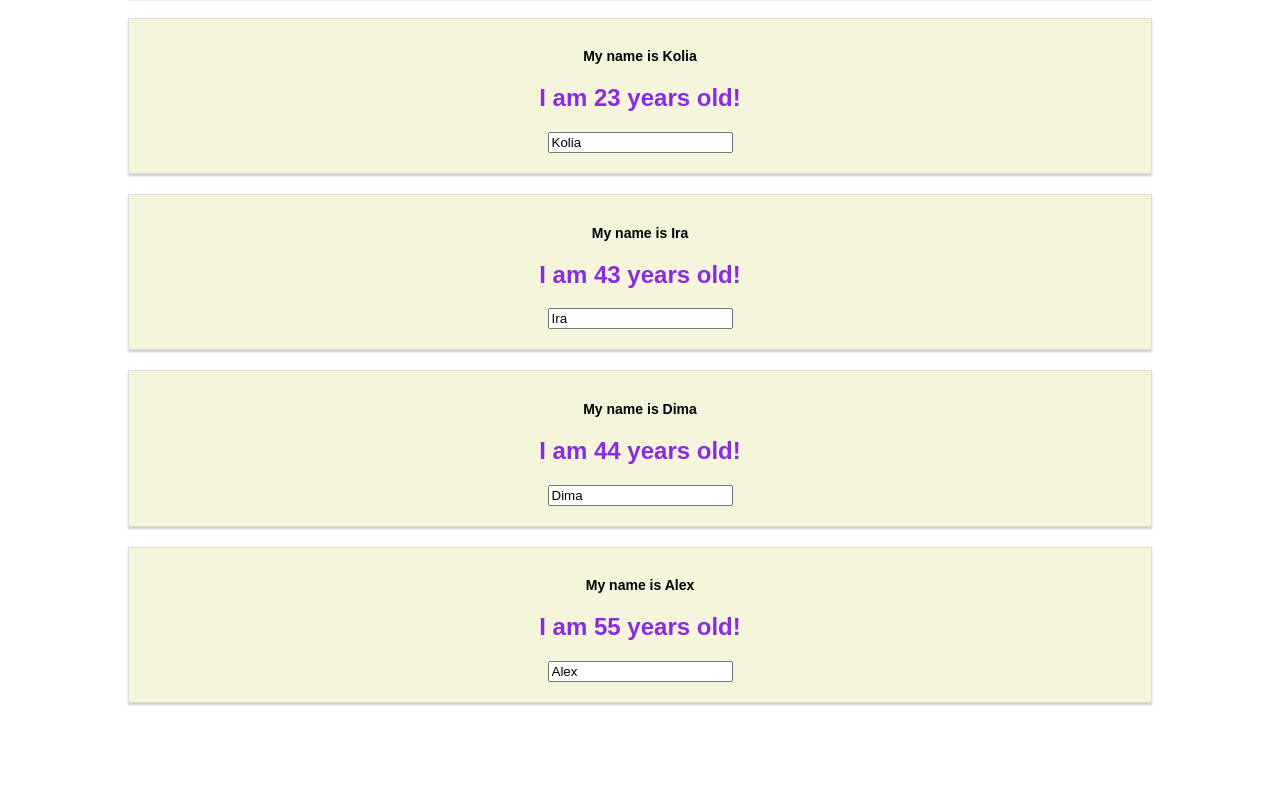
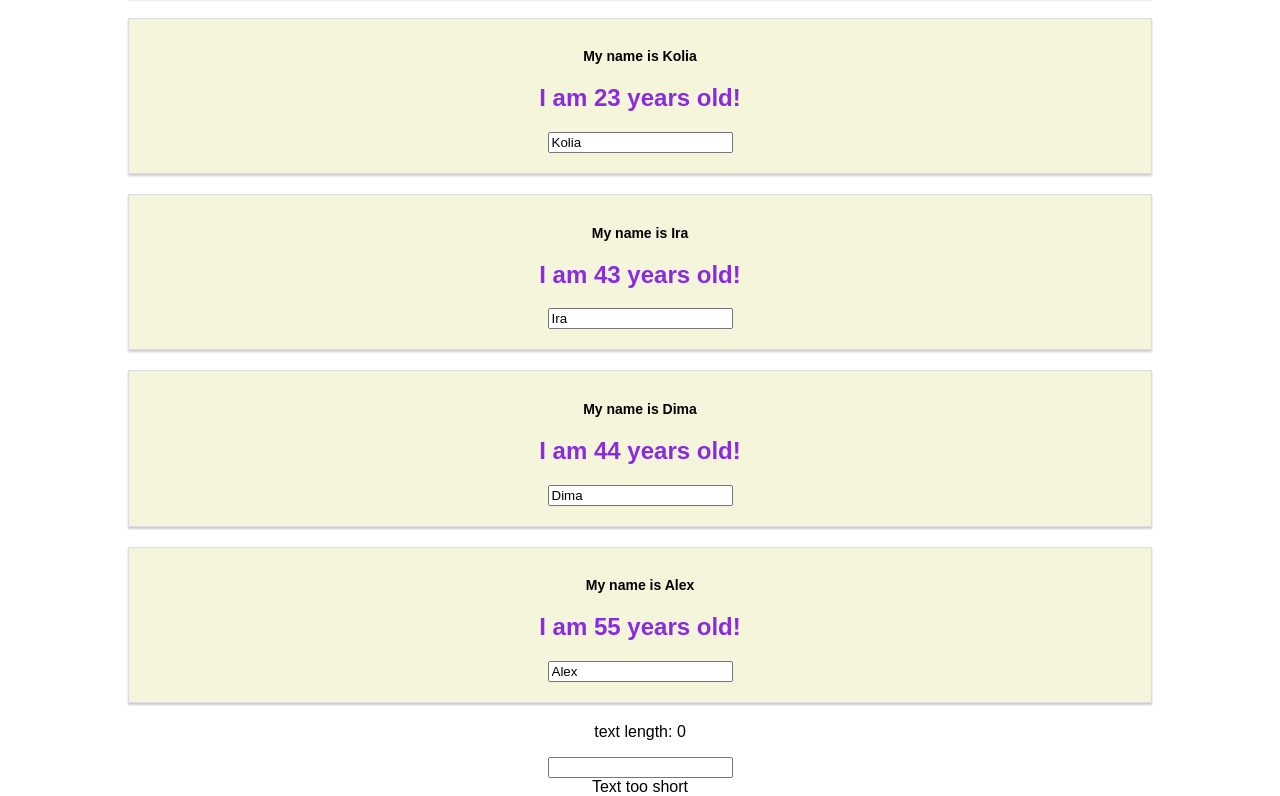
Before and after one commit to faintx4/ReactUdemy, a React (Create React App) app: page / in a window 1280 px wide. Shown: the part 259-1055 px from the top of the page. Before the commit the page ends 982 px from the top, so only its background shows below. Built offline with nearby package versions, Linux system fonts and the light colour scheme.

Commit message:
chars remove

```diff
--- a/src/App.js
+++ b/src/App.js
@@ -1,11 +1,13 @@
 import React, {Component} from 'react';
 import './App.css';
 import Person from './Person/Person';
+import ValidationComponent from './ValidationComponent';
+import CharComponent from "./CharComponent";
 
 class App extends Component {
   // any change to container's state will trigger render method
   // changes should be through setState method!
-  // test
+
   state = {
     persons: [
       {id: 'kjsdkjf', name: 'Vassya', age: 19},
@@ -14,7 +16,8 @@ class App extends Component {
       {id: 'fdsdfdf', name: 'Dima', age: 44},
       {id: '2343fdf', name: 'Alex', age: 55},
     ],
-    showPersons: true
+    showPersons: true,
+    inputText: ''
   };
 
   togglePersonsHandler = () => {
@@ -52,6 +55,22 @@ class App extends Component {
 
   };
 
+  setInputText= (event) => {
+    this.setState({
+      inputText: event.target.value
+    });
+  };
+
+  removeChar = (charIndex) => {
+    let charsArray = this.state.inputText.split('');
+
+    charsArray.splice(charIndex, 1);
+
+    this.setState({
+      inputText: charsArray.join('')
+    });
+  };
+
   render() {
 
     let persons = null;
@@ -70,12 +89,21 @@ class App extends Component {
       })
     }
 
+    const charArray = this.state.inputText.split('').map((char, index) => {
+      return <CharComponent char={char} key={index} removeChar={() => this.removeChar(index)}/>;
+    });
+
     return (
       <div className="App">
         <h1>People</h1>
         {this.renderShowHideBtn()}
-        {persons}
-
+        <div>{persons}</div>
+        <div>
+          {charArray}
+        </div>
+        <p>text length: {this.state.inputText.length}</p>
+        <input type="text" onChange={this.setInputText} value={this.state.inputText}/>
+        <ValidationComponent textLength={this.state.inputText.length}/>
       </div>
 
     );
--- /dev/null
+++ b/src/CharComponent.js
@@ -0,0 +1,17 @@
+import React from 'react';
+
+const CharComponent = (props) => {
+  const styles = {
+    display: 'inline-block',
+    padding: '10px 20px',
+    marginRight: '5px',
+    border: '1px solid #ccc',
+    cursor: 'pointer'
+  };
+
+  return (
+    <div style={styles} onClick={props.removeChar}>{props.char}</div>
+  );
+};
+
+export default CharComponent;
--- a/src/Person/Person.js
+++ b/src/Person/Person.js
@@ -5,7 +5,7 @@ const person = (props) => {
   return (
 
     <div className="person-card">
-      <h1 className="person-card__name">My name is {props.name}</h1>
+      <h1 className="person-card__name" onClick={props.click}>My name is {props.name}</h1>
       <h2 className="person-card__age">I am {props.age} years old!</h2>
       <p>{props.children}</p>
       <input type="text" value={props.name} onChange={props.onChangeName}/>
--- /dev/null
+++ b/src/ValidationComponent.js
@@ -0,0 +1,13 @@
+import React from 'react';
+
+const ValidationComponent = (props) => {
+  const validationMessage = props.textLength < 5 ? 'Text too short': 'Text long enough';
+
+  return (
+    <div>
+      {validationMessage}
+    </div>
+  );
+};
+
+export default ValidationComponent;
```
